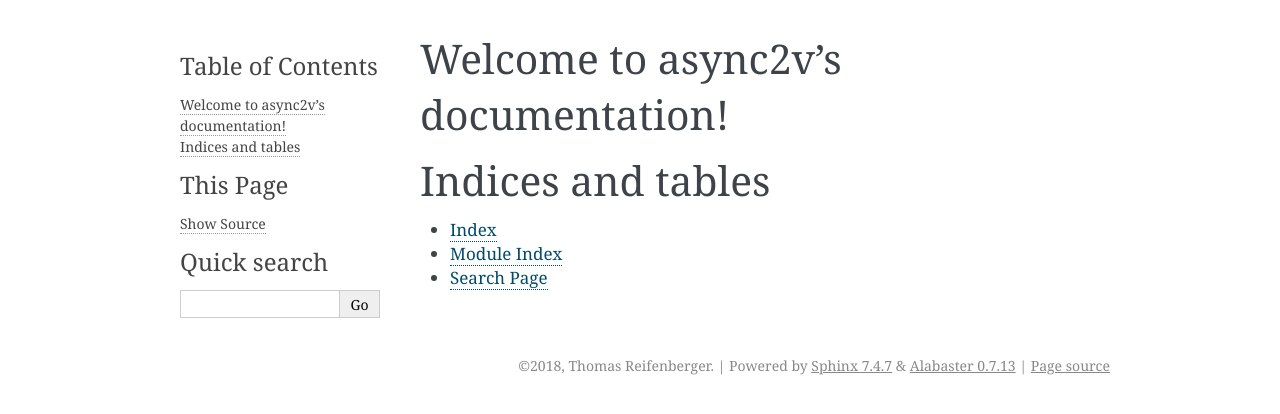
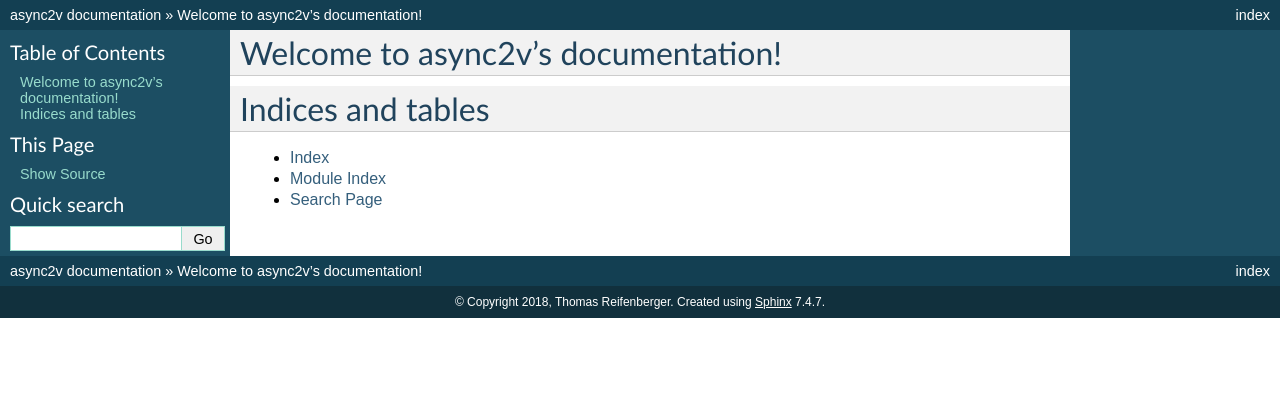
Before and after one commit to tom-mi/python-async2v, a Sphinx documentation site: the page built from docs/index.rst, in a window 1280 px wide. Shown: the top 414 px of the page. Built offline with Sphinx 7.4.7, drawn with Linux system fonts in a browser that asks for light colours; pages that are not in the unit, such as notebooks, are missing from menus.

Commit message:
Use default better-apidoc templates for documentation

```diff
--- a/docs/_templates/module.rst
+++ b/docs/_templates/module.rst
@@ -1,6 +1,75 @@
-{{ fullname }}
-{% for _ in range(fullname|length) %}={%- endfor %}
+{# The :autogenerated: tag is picked up by breadcrumbs.html to suppress "Edit on Github" link #}
+:autogenerated:
+
+{{ fullname }} module
+{% for item in range(7 + fullname|length) -%}={%- endfor %}
 
 .. currentmodule:: {{ fullname }}
 
 .. automodule:: {{ fullname }}
+    {% if members -%}
+    :members: {{ members|join(", ") }}
+    :undoc-members:
+    :show-inheritance:
+    :member-order: bysource
+
+    Summary
+    -------
+
+    {%- if exceptions %}
+
+    Exceptions:
+
+    .. autosummary::
+        :nosignatures:
+{% for item in exceptions %}
+        {{ item }}
+{%- endfor %}
+    {%- endif %}
+
+    {%- if classes %}
+
+    Classes:
+
+    .. autosummary::
+        :nosignatures:
+{% for item in classes %}
+        {{ item }}
+{%- endfor %}
+    {%- endif %}
+
+    {%- if functions %}
+
+    Functions:
+
+    .. autosummary::
+        :nosignatures:
+{% for item in functions %}
+        {{ item }}
+{%- endfor %}
+    {%- endif %}
+{%- endif %}
+
+{% set data = get_members(typ='data', in_list='__all__') %}
+    {%- if data %}
+
+    Data:
+
+    .. autosummary::
+        :nosignatures:
+{% for item in data %}
+        {{ item }}
+{%- endfor %}
+    {%- endif %}
+
+{% set all_refs = get_members(in_list='__all__', include_imported=True, out_format='refs') %}
+{% if all_refs %}
+    ``__all__``: {{ all_refs|join(", ") }}
+{%- endif %}
+
+
+{% if members %}
+    Reference
+    ---------
+
+{%- endif %}
--- a/docs/_templates/package.rst
+++ b/docs/_templates/package.rst
@@ -1,17 +1,114 @@
-{{ fullname }}
-{% for _ in range(fullname|length) %}={%- endfor %}
+{# The :autogenerated: tag is picked up by breadcrumbs.html to suppress "Edit on Github" link #}
+:autogenerated:
 
-{% if subpackages + submodules %}
-.. rubric:: Modules
-
-.. toctree::
-   :maxdepth: 5
-{% for item in subpackages + submodules %}
-   {{ fullname }}.{{ item }}
-{%- endfor %}
-
-|
-
-{% endif %}
+{{ fullname }} package
+{% for item in range(8 + fullname|length) -%}={%- endfor %}
 
 .. automodule:: {{ fullname }}
+    {% if members -%}
+    :members: {{ members|join(", ") }}
+    :undoc-members:
+    :show-inheritance:
+    {%- endif %}
+
+{% if submodules %}
+    Submodules:
+
+    .. toctree::
+       :maxdepth: 1
+{% for item in submodules %}
+       {{ fullname }}.{{ item }}
+       {%- endfor %}
+    {%- endif  %}
+
+{% if subpackages %}
+    Subpackages:
+
+    .. toctree::
+       :maxdepth: 1
+{% for item in subpackages %}
+       {{ fullname }}.{{ item }}
+       {%- endfor %}
+    {%- endif %}
+
+{% set all = get_members(in_list='__all__', include_imported=True) %}
+{% if members or all %}
+    Summary
+    -------
+
+{%- set exceptions = get_members(typ='exception', in_list='__all__', include_imported=True, out_format='table') -%}
+{%- set classes = get_members(typ='class', in_list='__all__', include_imported=True, out_format='table') -%}
+{%- set functions = get_members(typ='function', in_list='__all__', include_imported=True, out_format='table') -%}
+{%- set data = get_members(typ='data', in_list='__all__', include_imported=True, out_format='table') -%}
+{%- set private_exceptions = get_members(typ='exception', in_list='__private__', out_format='table') -%}
+{%- set private_classes = get_members(typ='class', in_list='__private__', out_format='table') -%}
+{%- set private_functions = get_members(typ='function', in_list='__private__', out_format='table') -%}
+
+    {%- if exceptions %}
+
+    ``__all__`` Exceptions:
+
+{% for line in exceptions %}
+    {{ line }}
+{%- endfor %}
+    {%- endif %}
+    {%- if private_exceptions %}
+
+    Private Exceptions:
+
+{% for line in private_exceptions %}
+    {{ line }}
+{%- endfor %}
+    {%- endif %}
+
+    {%- if classes %}
+
+    ``__all__`` Classes:
+
+{% for line in classes %}
+    {{ line }}
+{%- endfor %}
+    {%- endif %}
+    {%- if private_classes %}
+
+    Private Classes:
+
+{% for line in private_classes %}
+    {{ line }}
+{%- endfor %}
+    {%- endif %}
+
+    {%- if functions %}
+
+    ``__all__`` Functions:
+
+{% for line in functions %}
+    {{ line }}
+{%- endfor %}
+    {%- endif %}
+    {%- if private_functions %}
+
+    Private Functions:
+
+{% for line in private_functions %}
+    {{ line }}
+{%- endfor %}
+    {%- endif %}
+
+    {%- if data %}
+
+    ``__all__`` Data:
+
+{% for line in data %}
+    {{ line }}
+{%- endfor %}
+    {%- endif %}
+
+{%- endif %}
+
+
+{% if members %}
+    Reference
+    ---------
+
+{%- endif %}
--- a/docs/conf.py
+++ b/docs/conf.py
@@ -5,6 +5,10 @@
 # This file does only contain a selection of the most common options. For a
 # full list see the documentation:
 # http://www.sphinx-doc.org/en/stable/config
+
+import os.path
+
+root = os.path.dirname(__file__)
 
 # -- Path setup --------------------------------------------------------------
 
@@ -38,6 +42,7 @@
 # extensions coming with Sphinx (named 'sphinx.ext.*') or your custom
 # ones.
 extensions = [
+    'sphinx.ext.autosummary',
     'sphinx.ext.autodoc',
     'sphinx_autodoc_typehints',
     'sphinx.ext.coverage',
@@ -75,7 +80,7 @@
 # The theme to use for HTML and HTML Help pages.  See the documentation for
 # a list of builtin themes.
 #
-html_theme = 'alabaster'
+html_theme = 'default'
 
 # Theme options are theme-specific and customize the look and feel of a theme
 # further.  For a list of options available for each theme, see the
@@ -152,9 +157,27 @@
      'Miscellaneous'),
 ]
 
+
+def run_apidoc(_):
+    import better_apidoc
+    better_apidoc.main([
+        'better-apidoc',
+        '--no-toc',
+        '--templates', os.path.join(root, '_templates'),
+        '--force',
+        '--separate',
+        '--output-dir', os.path.join(root, 'api'),
+        os.path.join(root, '..', 'async2v'),
+    ])
+
+
 # -- Extension configuration -------------------------------------------------
 
 autodoc_member_order = 'bysource'
 add_module_names = False
 default_role = 'any'
 autodoc_default_flags = ['members', 'show-inheritance']
+
+
+def setup(app):
+    app.connect('builder-inited', run_apidoc)
```
Also changed, not shown: 1 other file.
